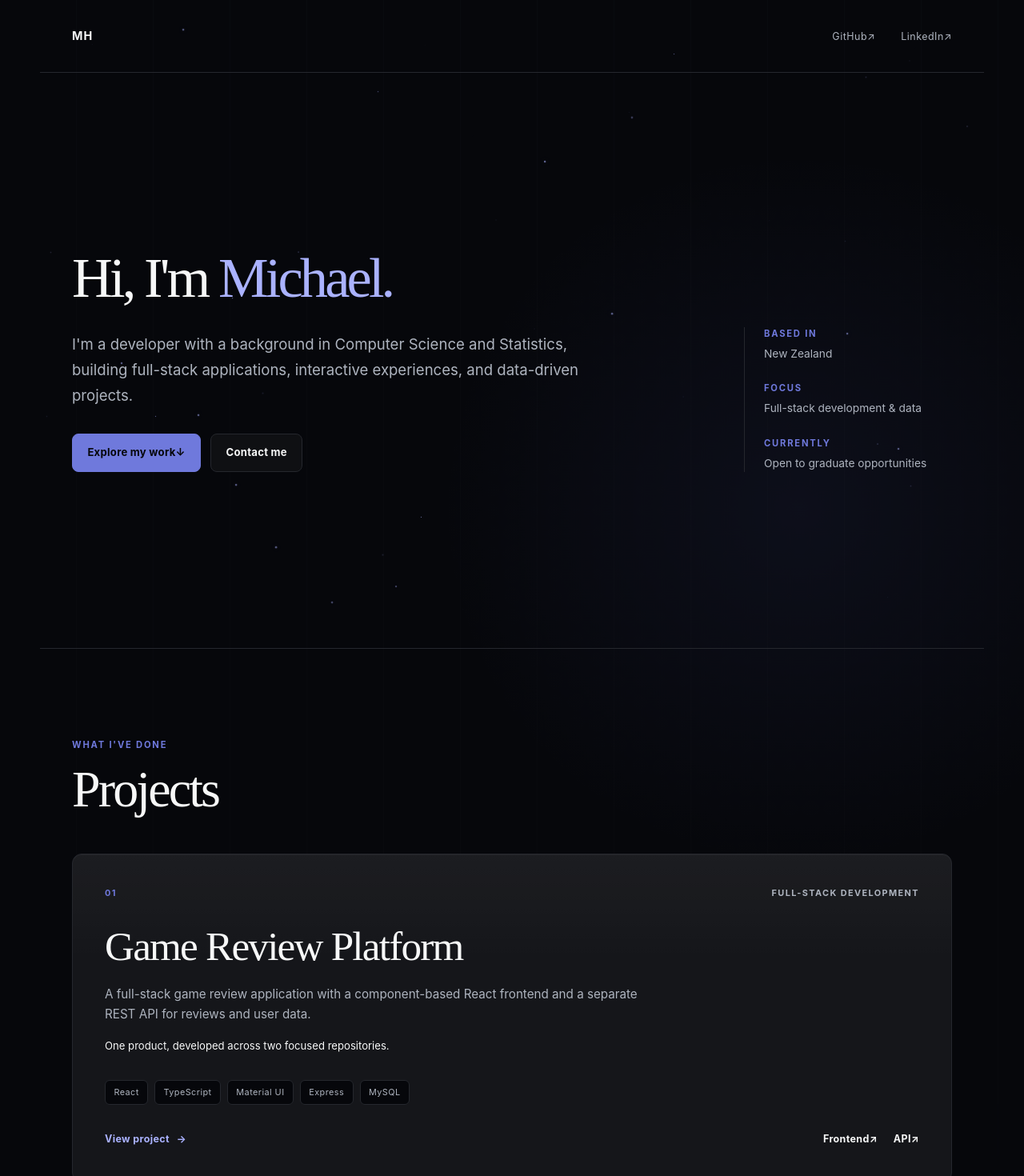
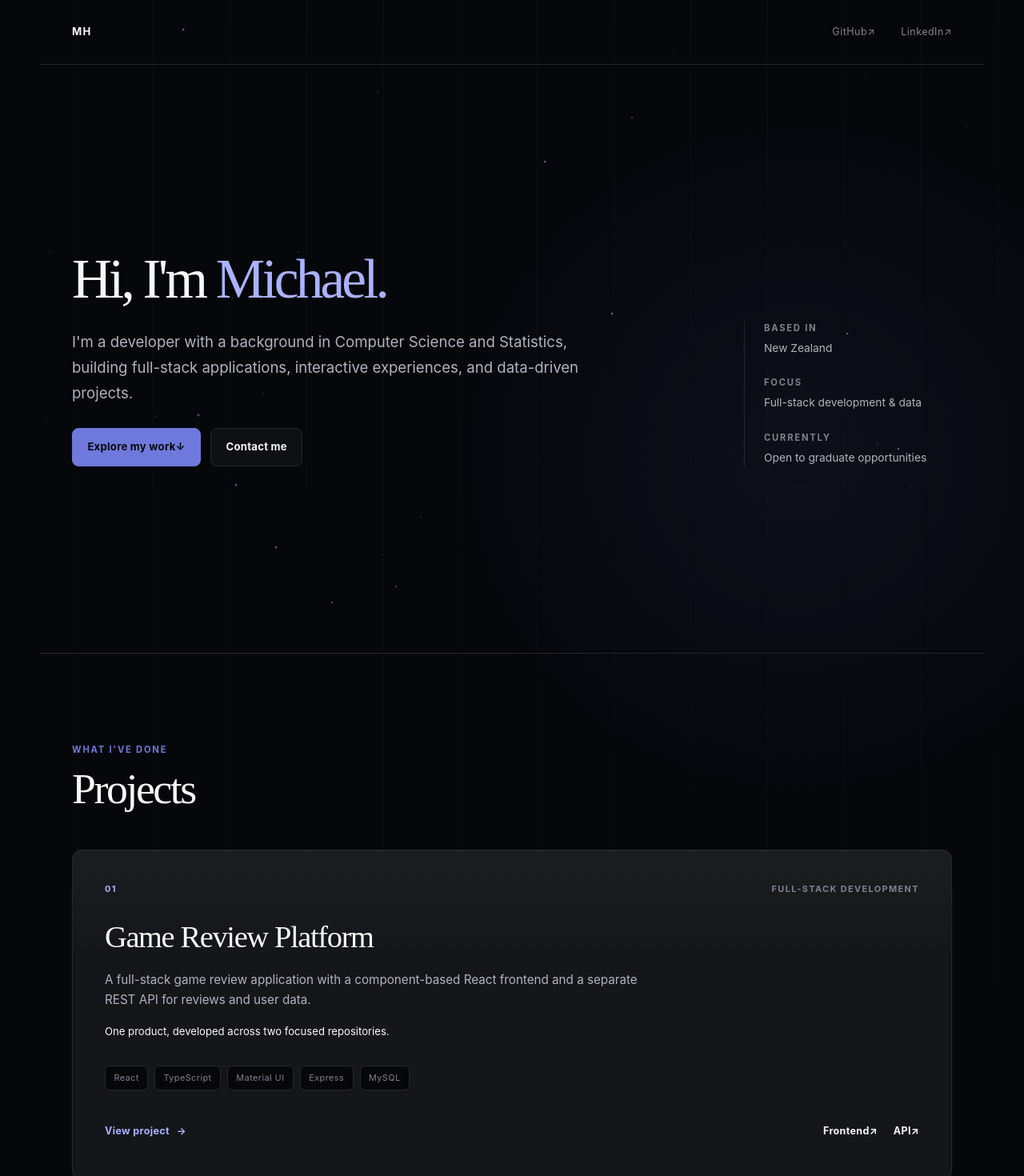
Before and after one commit to michaelocez/michaelocez.github.io, a React (Vite) app: page / in a window 1280 px wide. Shown: the top 1470 px of the page at 80% size. Built offline with nearby package versions, Linux system fonts and the light colour scheme.

Commit message:
style: refine portfolio typography and layout

```diff
--- a/src/App.css
+++ b/src/App.css
@@ -111,20 +111,20 @@ header {
 .footer-links a,
 .footer-meta a {
   display: inline-flex;
-  min-height: 24px;
+  min-height: 40px;
   align-items: center;
 }
 
 .wordmark {
   color: var(--text-primary);
-  font-size: 0.9rem;
+  font-size: 0.82rem;
   font-weight: 700;
-  letter-spacing: 0.08em;
+  letter-spacing: 0.1em;
   text-decoration: none;
 }
 
 .nav-link {
-  color: var(--text-secondary);
+  color: var(--text-subtle);
   font-size: 0.78rem;
   letter-spacing: 0.04em;
   text-decoration: none;
@@ -158,12 +158,12 @@ header {
 }
 
 .hero-grid {
-  min-height: calc(100svh - 81px);
+  min-height: calc(100svh - 65px);
   align-content: center;
 }
 
 .meta-label {
-  color: var(--accent);
+  color: var(--text-subtle);
   font-size: 0.7rem;
   font-weight: 700;
   letter-spacing: 0.16em;
@@ -175,7 +175,7 @@ header {
   margin: 0;
   color: var(--text-primary);
   font-family: var(--font-editorial);
-  font-size: clamp(2.6rem, 5.5vw, 4.8rem);
+  font-size: var(--type-display);
   font-weight: 400;
   letter-spacing: -0.055em;
   line-height: 1.02;
@@ -186,14 +186,14 @@ header {
 }
 
 .hero-copy {
-  margin: 2rem 0 0;
+  margin: 1.75rem 0 0;
   color: var(--text-secondary);
   font-size: clamp(1rem, 1.5vw, 1.16rem);
   line-height: 1.7;
 }
 
 .hero-actions {
-  margin-top: 2rem;
+  margin-top: 1.75rem;
 }
 
 .primary-link,
@@ -274,10 +274,10 @@ header {
 }
 
 .section-title {
-  margin: 0 0 3rem;
+  margin: 0 0 clamp(2.25rem, 5vw, 3rem);
   color: var(--text-primary);
   font-family: var(--font-editorial);
-  font-size: clamp(2.4rem, 5vw, 4.5rem);
+  font-size: var(--type-section);
   font-weight: 400;
   letter-spacing: -0.045em;
   line-height: 1;
@@ -285,14 +285,14 @@ header {
 
 .project-grid {
   display: grid;
-  grid-template-columns: repeat(2, minmax(0, 1fr));
+  grid-template-columns: repeat(3, minmax(0, 1fr));
   gap: 1rem;
 }
 
 .project-card {
   position: relative;
   display: flex;
-  min-height: 430px;
+  min-height: 410px;
   flex-direction: column;
   gap: 2rem;
   justify-content: space-between;
@@ -337,7 +337,7 @@ header {
 }
 
 .project-card--featured {
-  min-height: 390px;
+  min-height: 370px;
   grid-column: 1 / -1;
   background:
     linear-gradient(180deg, rgb(255 255 255 / 3%), transparent 32%),
@@ -354,7 +354,7 @@ header {
   display: flex;
   justify-content: space-between;
   gap: 1rem;
-  color: var(--accent);
+  color: var(--accent-strong);
   font-size: 0.68rem;
   font-weight: 700;
   letter-spacing: 0.13em;
@@ -362,7 +362,7 @@ header {
 }
 
 .project-card__topline span:last-child {
-  color: var(--text-secondary);
+  color: var(--text-subtle);
   text-align: right;
 }
 
@@ -370,7 +370,7 @@ header {
   margin: 0;
   color: var(--text-primary);
   font-family: var(--font-editorial);
-  font-size: clamp(2rem, 4vw, 3.2rem);
+  font-size: var(--type-card-title);
   font-weight: 400;
   letter-spacing: -0.035em;
   line-height: 1.05;
@@ -404,7 +404,7 @@ header {
   padding: 0.38rem 0.65rem;
   border: 1px solid var(--border);
   border-radius: 0.375rem;
-  color: var(--text-secondary);
+  color: var(--text-subtle);
   background: var(--background);
   font-size: 0.68rem;
   letter-spacing: 0.04em;
@@ -582,7 +582,7 @@ header {
   margin: 0;
   color: var(--text-primary);
   font-family: var(--font-editorial);
-  font-size: clamp(2.6rem, 6vw, 5.2rem);
+  font-size: clamp(2.6rem, 5.5vw, 4.5rem);
   font-weight: 400;
   letter-spacing: -0.05em;
   line-height: 0.98;
@@ -804,7 +804,7 @@ header {
 .architecture-flow__number {
   display: block;
   margin-bottom: 2.3rem;
-  color: var(--accent);
+  color: var(--text-subtle);
   font-family: var(--font-sans);
   font-size: 0.65rem;
   font-weight: 700;
@@ -856,14 +856,14 @@ header {
 .about-copy p:first-child {
   color: var(--text-primary);
   font-family: var(--font-editorial);
-  font-size: clamp(1.45rem, 2.5vw, 2rem);
+  font-size: clamp(1.4rem, 2.2vw, 1.75rem);
   letter-spacing: -0.025em;
   line-height: 1.35;
 }
 
 .technical-profile h3 {
   margin: 0 0 1.5rem;
-  color: var(--text-primary);
+  color: var(--text-subtle);
   font-size: 0.75rem;
   font-weight: 700;
   letter-spacing: 0.14em;
@@ -884,7 +884,7 @@ header {
 
 .skill-group h4 {
   margin: 0;
-  color: var(--accent);
+  color: var(--text-subtle);
   font-size: 0.7rem;
   font-weight: 700;
   letter-spacing: 0.08em;
@@ -924,7 +924,7 @@ header {
   margin: 0;
   color: var(--text-primary);
   font-family: var(--font-editorial);
-  font-size: clamp(2.3rem, 4vw, 3.6rem);
+  font-size: clamp(2.3rem, 3.8vw, 3.2rem);
   font-weight: 400;
   letter-spacing: -0.045em;
   line-height: 1;
@@ -946,7 +946,7 @@ header {
 
 .footer-social h3 {
   margin: 0 0 1.5rem;
-  color: var(--accent);
+  color: var(--text-subtle);
   font-size: 0.7rem;
   font-weight: 700;
   letter-spacing: 0.14em;
@@ -1044,6 +1044,28 @@ header {
   }
 }
 
+@media (max-width: 1100px) {
+  .project-grid {
+    grid-template-columns: repeat(2, minmax(0, 1fr));
+  }
+
+  .project-card:last-child {
+    grid-column: 1 / -1;
+  }
+}
+
+@media (pointer: coarse) {
+  .wordmark,
+  .nav-link,
+  .project-links a,
+  .project-disclosure,
+  .private-project-note a,
+  .footer-links a,
+  .footer-meta a {
+    min-height: 44px;
+  }
+}
+
 @media (max-width: 1023px) {
   .hero-grid {
     min-height: auto;
@@ -1069,7 +1091,8 @@ header {
     grid-template-columns: 1fr;
   }
 
-  .project-card--featured {
+  .project-card--featured,
+  .project-card:last-child {
     grid-column: auto;
   }
 
--- a/src/components/Header.tsx
+++ b/src/components/Header.tsx
@@ -2,7 +2,7 @@ import { externalLinks } from '../data/portfolio'
 
 function Header() {
   return (
-    <header className="mx-auto flex w-full max-w-[1180px] items-center justify-between px-6 py-6 md:px-10 md:py-8">
+    <header className="mx-auto flex w-full max-w-[1180px] items-center justify-between px-6 py-5 md:px-10">
       <a className="wordmark" href="#top" aria-label="Portfolio home">
         MH
       </a>
--- a/src/index.css
+++ b/src/index.css
@@ -17,6 +17,9 @@
   --radius-control: 0.5rem;
   --radius-card: 0.75rem;
   --radius-panel: 1rem;
+  --type-display: clamp(2.75rem, 5.4vw, 4.5rem);
+  --type-section: clamp(2.35rem, 4.2vw, 3.5rem);
+  --type-card-title: clamp(1.85rem, 3vw, 2.75rem);
   --font-sans: Inter, ui-sans-serif, system-ui, -apple-system, BlinkMacSystemFont,
     "Segoe UI", sans-serif;
   --font-editorial: Iowan Old Style, Baskerville, "Times New Roman", serif;
```
